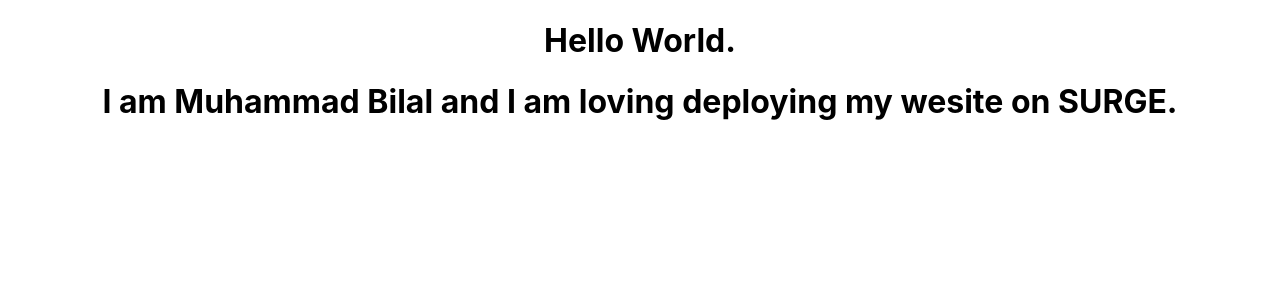
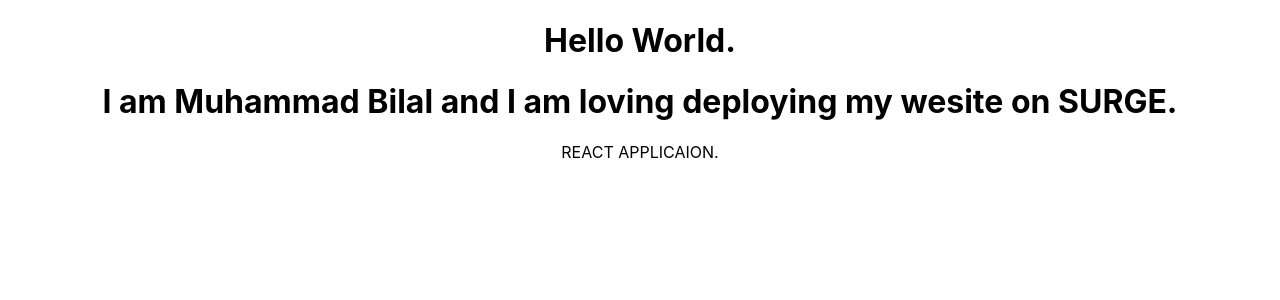
Before and after one commit to Muhammad-Bilal90/firstdeployment, a React (Create React App) app: page / in a window 1280 px wide. Shown: the top 300 px of the page. Built offline with nearby package versions, Linux system fonts and the light colour scheme.

Commit message:
Updated auto_deployment.yml TOKEN VALUE and updated App.js display message

```diff
--- a/src/App.js
+++ b/src/App.js
@@ -5,6 +5,7 @@
     <div className="App">
       <h1>Hello World.</h1>
       <h1>I am Muhammad Bilal and I am loving deploying my wesite on SURGE.</h1>
+      <h>REACT APPLICAION.</h>
     </div>
   );
 }
```
